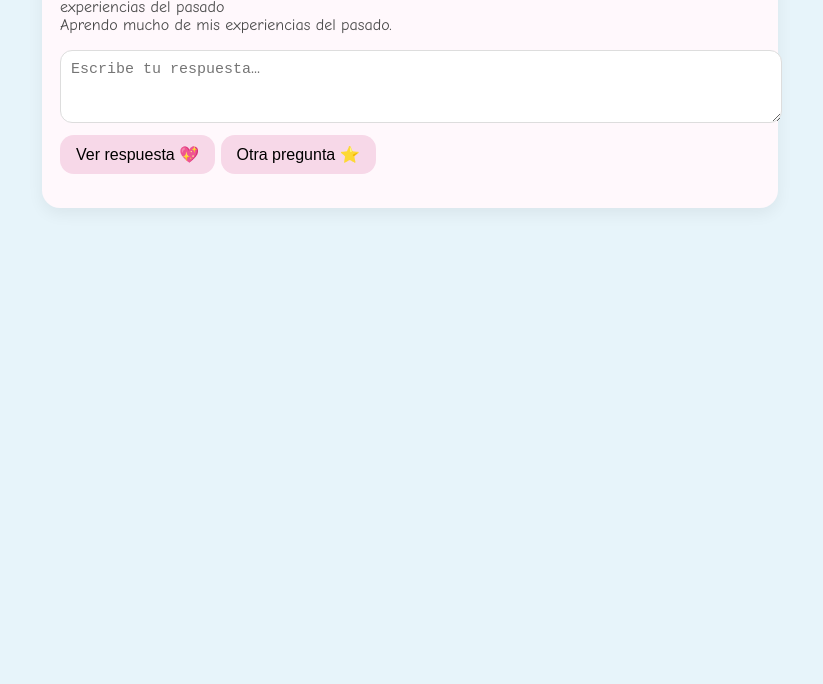
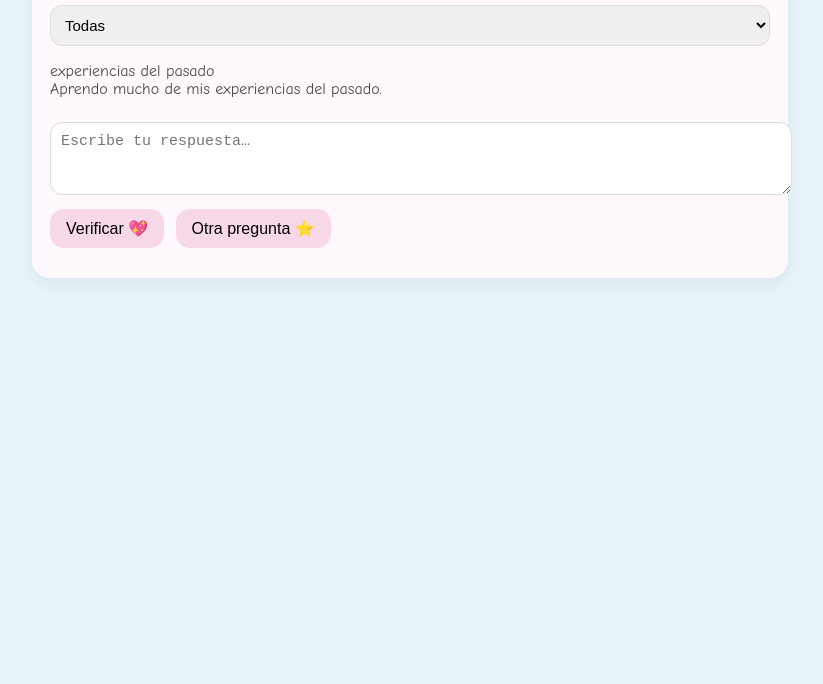
Before and after one commit to marcela2002/miestudio, a plain HTML site: page index.html in a window 1280 px wide. Shown: the part 116-800 px from the top of the page, without its empty margins (230-1053 px from the left). Drawn offline with Linux system fonts and the light colour scheme.

Commit message:
Update index.html

```diff
--- a/index.html
+++ b/index.html
@@ -1,9 +1,9 @@
 <!DOCTYPE html>
 <html lang="es">
 <head>
-  <meta charset="UTF-8" />
-  <meta name="viewport" content="width=device-width, initial-scale=1.0"/>
-  <title>Mi Estudio🌸</title>
+  <meta charset="UTF-8">
+  <meta name="viewport" content="width=device-width, initial-scale=1.0">
+  <title>Mi Estudio 🌸</title>
 
   <style>
     body {
@@ -19,8 +19,21 @@
       border-radius: 18px;
       padding: 18px;
       margin: 12px auto;
-      max-width: 700px;
+      max-width: 720px;
       box-shadow: 0 6px 16px rgba(0,0,0,0.06);
+    }
+
+    h2 {
+      margin-top: 0;
+    }
+
+    select, textarea {
+      width: 100%;
+      border-radius: 12px;
+      border: 1px solid #ddd;
+      padding: 10px;
+      font-size: 15px;
+      margin-top: 8px;
     }
 
     button {
@@ -30,19 +43,18 @@
       padding: 10px 16px;
       font-size: 16px;
       cursor: pointer;
-      margin-top: 8px;
+      margin-top: 10px;
+      margin-right: 6px;
     }
 
     button:hover {
       background: #FBE5F2;
     }
 
-    textarea {
-      width: 100%;
-      border-radius: 12px;
-      border: 1px solid #ddd;
-      padding: 10px;
-      font-size: 15px;
+    #resultado {
+      margin-top: 12px;
+      white-space: pre-line;
+      font-weight: bold;
     }
   </style>
 </head>
@@ -50,44 +62,51 @@
 <body>
 
   <div class="card">
-    <h2>🌸 Mi Estudio </h2>
+    <h2>🌸 Mi Estudio</h2>
 
+    <!-- Selector de carpetas -->
+    <label>📂 Elegir lista:</label>
+    <select id="selectorCarpeta" onchange="filtrarPorCarpeta()"></select>
+
+    <!-- Pregunta -->
     <p id="pregunta">Cargando…</p>
 
+    <!-- Respuesta -->
     <textarea id="respuesta" rows="3" placeholder="Escribe tu respuesta…"></textarea>
 
-    <br/>
+    <!-- Botones -->
+    <div>
+      <button onclick="comprobarRespuesta()">Verificar 💖</button>
+      <button onclick="nuevaPregunta()">Otra pregunta ⭐</button>
+    </div>
 
-    <button onclick="mostrarRespuesta()">Ver respuesta 💖</button>
-    <button onclick="nuevaPregunta()">Otra pregunta ⭐</button>
-
-    <p id="correcta" style="margin-top:10px;"></p>
+    <!-- Resultado -->
+    <div id="resultado"></div>
   </div>
 
 <script>
+/* =======================
+   VARIABLES PRINCIPALES
+   ======================= */
 let items = [];
+let itemsFiltrados = [];
 let actual = null;
 
+/* =======================
+   CARGAR JSON
+   ======================= */
 fetch("datos_estudio.json")
   .then(res => res.json())
   .then(data => {
     items = data.items || [];
+    itemsFiltrados = items;
+    cargarCarpetas();
     nuevaPregunta();
   });
 
-function nuevaPregunta() {
-  if (items.length === 0) {
-    document.getElementById("pregunta").innerText =
-      "No hay preguntas todavía.";
-    return;
-  }
-
-  actual = items[Math.floor(Math.random() * items.length)];
-  document.getElementById("pregunta").innerText = actual.pregunta;
-  document.getElementById("respuesta").value = "";
-  document.getElementById("correcta").innerText = "";
-}
-
+/* =======================
+   NORMALIZAR TEXTO
+   ======================= */
 function normalizar(texto) {
   return texto
     .toLowerCase()
@@ -97,32 +116,92 @@ function nuevaPregunta() {
     .trim();
 }
 
-  function mostrarRespuesta() {
+/* =======================
+   DISTANCIA LEVENSHTEIN
+   ======================= */
+function distancia(a, b) {
+  const dp = Array.from({ length: a.length + 1 }, () =>
+    Array(b.length + 1).fill(0)
+  );
+
+  for (let i = 0; i <= a.length; i++) dp[i][0] = i;
+  for (let j = 0; j <= b.length; j++) dp[0][j] = j;
+
+  for (let i = 1; i <= a.length; i++) {
+    for (let j = 1; j <= b.length; j++) {
+      dp[i][j] = Math.min(
+        dp[i - 1][j] + 1,
+        dp[i][j - 1] + 1,
+        dp[i - 1][j - 1] + (a[i - 1] === b[j - 1] ? 0 : 1)
+      );
+    }
+  }
+  return dp[a.length][b.length];
+}
+
+/* =======================
+   CARPETAS / LISTAS
+   ======================= */
+function cargarCarpetas() {
+  const select = document.getElementById("selectorCarpeta");
+  const carpetas = [...new Set(items.map(i => i.carpeta))];
+
+  select.innerHTML = `<option value="">Todas</option>`;
+  carpetas.forEach(c => {
+    select.innerHTML += `<option value="${c}">${c}</option>`;
+  });
+}
+
+function filtrarPorCarpeta() {
+  const carpeta = document.getElementById("selectorCarpeta").value;
+  itemsFiltrados = carpeta
+    ? items.filter(i => i.carpeta === carpeta)
+    : items;
+  nuevaPregunta();
+}
+
+/* =======================
+   NUEVA PREGUNTA
+   ======================= */
+function nuevaPregunta() {
+  const resultado = document.getElementById("resultado");
+  resultado.innerText = "";
+
+  if (itemsFiltrados.length === 0) {
+    document.getElementById("pregunta").innerText =
+      "No hay preguntas en esta lista.";
+    return;
+  }
+
+  actual = itemsFiltrados[Math.floor(Math.random() * itemsFiltrados.length)];
+  document.getElementById("pregunta").innerText = actual.pregunta;
+  document.getElementById("respuesta").value = "";
+}
+
+/* =======================
+   COMPROBAR RESPUESTA
+   ======================= */
+function comprobarRespuesta() {
   if (!actual) return;
 
   const escrita = normalizar(
     document.getElementById("respuesta").value
   );
   const correcta = normalizar(actual.respuesta);
-
-    const salida = document.getElementById("correcta");
+  const resultado = document.getElementById("resultado");
 
   if (escrita === "") {
-      salida.innerText = "✏️ Escribe una respuesta primero";
+    resultado.innerText = "✏️ Escribe una respuesta primero";
     return;
   }
 
-    if (escrita === correcta) {
-      salida.innerText = "✅ ¡Correcto! 💗";
+  if (distancia(escrita, correcta) <= 2) {
+    resultado.innerText = "✅ ¡Correcto! 💗";
   } else {
-      salida.innerText =
+    resultado.innerText =
       "❌ Incorrecto\n💖 Respuesta correcta: " + actual.respuesta;
   }
 }
-
-
-
-
 </script>
 
 </body>
```
Lines whose indentation alone changed are shown as unchanged.
